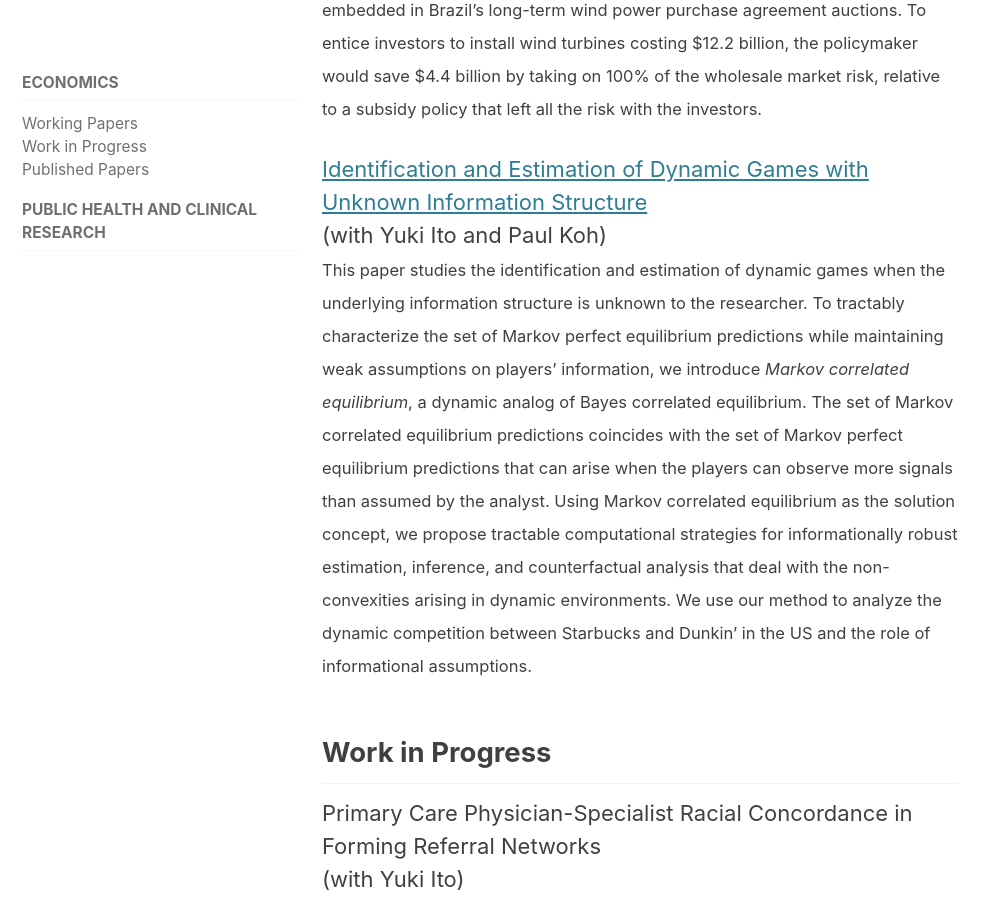
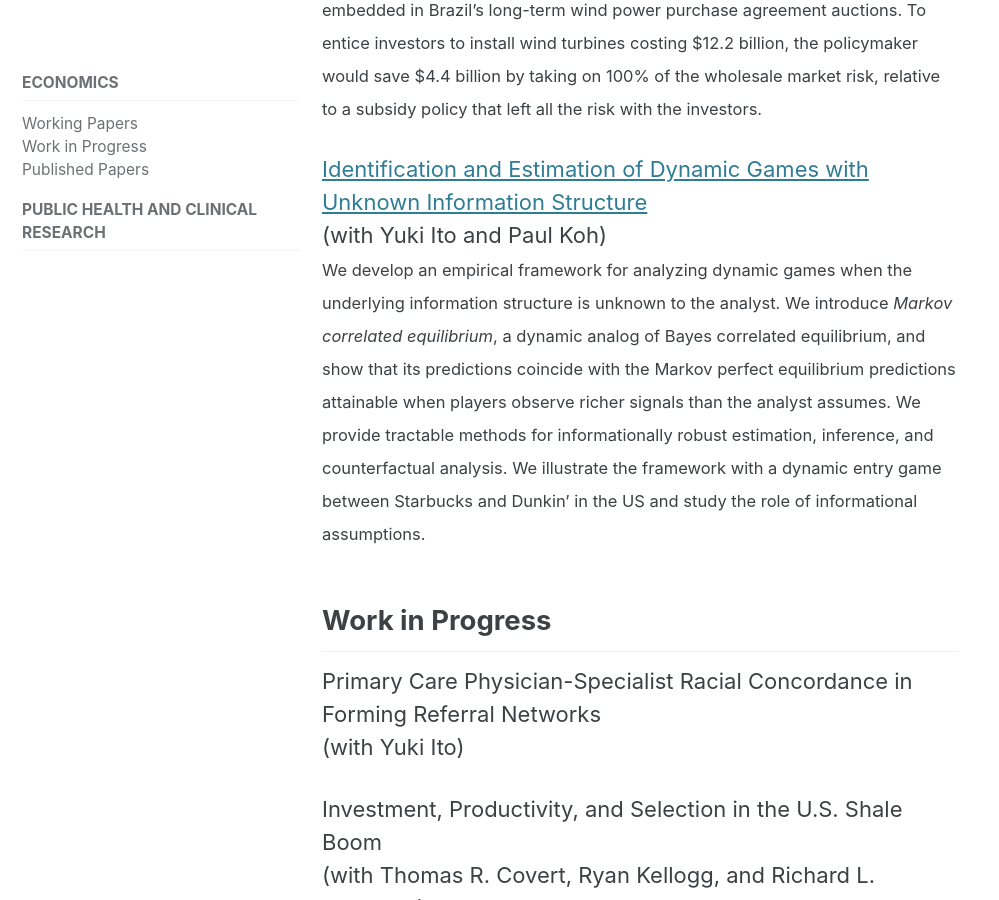
Before and after one commit to harakonan/harakonan.github.io, a Jekyll site: the page built from _research/research.md, in a window 1280 px wide and 900 px high, scrolled down 550 px. Shown: the whole window, without its empty margins (0-999 px from the left). Built offline with Jekyll 4.4.1, drawn with Linux system fonts in a browser that asks for light colours; cached includes are drawn as plain includes.

Commit message:
update MCE abstract

```diff
--- a/_research/research.md
+++ b/_research/research.md
@@ -14,7 +14,7 @@ permalink: /research/
 
 [Identification and Estimation of Dynamic Games with Unknown Information Structure](https://arxiv.org/abs/2205.03706)<br>
 (with Yuki Ito and Paul Koh)<br>
-<span style="font-size:0.75em"> This paper studies the identification and estimation of dynamic games when the underlying information structure is unknown to the researcher. To tractably characterize the set of Markov perfect equilibrium predictions while maintaining weak assumptions on players' information, we introduce *Markov correlated equilibrium*, a dynamic analog of Bayes correlated equilibrium. The set of Markov correlated equilibrium predictions coincides with the set of Markov perfect equilibrium predictions that can arise when the players can observe more signals than assumed by the analyst. Using Markov correlated equilibrium as the solution concept, we propose tractable computational strategies for informationally robust estimation, inference, and counterfactual analysis that deal with the non-convexities arising in dynamic environments. We use our method to analyze the dynamic competition between Starbucks and Dunkin' in the US and the role of informational assumptions. </span>
+<span style="font-size:0.75em"> We develop an empirical framework for analyzing dynamic games when the underlying information structure is unknown to the analyst. We introduce *Markov correlated equilibrium*, a dynamic analog of Bayes correlated equilibrium, and show that its predictions coincide with the Markov perfect equilibrium predictions attainable when players observe richer signals than the analyst assumes. We provide tractable methods for informationally robust estimation, inference, and counterfactual analysis. We illustrate the framework with a dynamic entry game between Starbucks and Dunkin' in the US and study the role of informational assumptions. </span>
 
 ## Work in Progress
 
```
Also changed, not shown: 2 other files.
